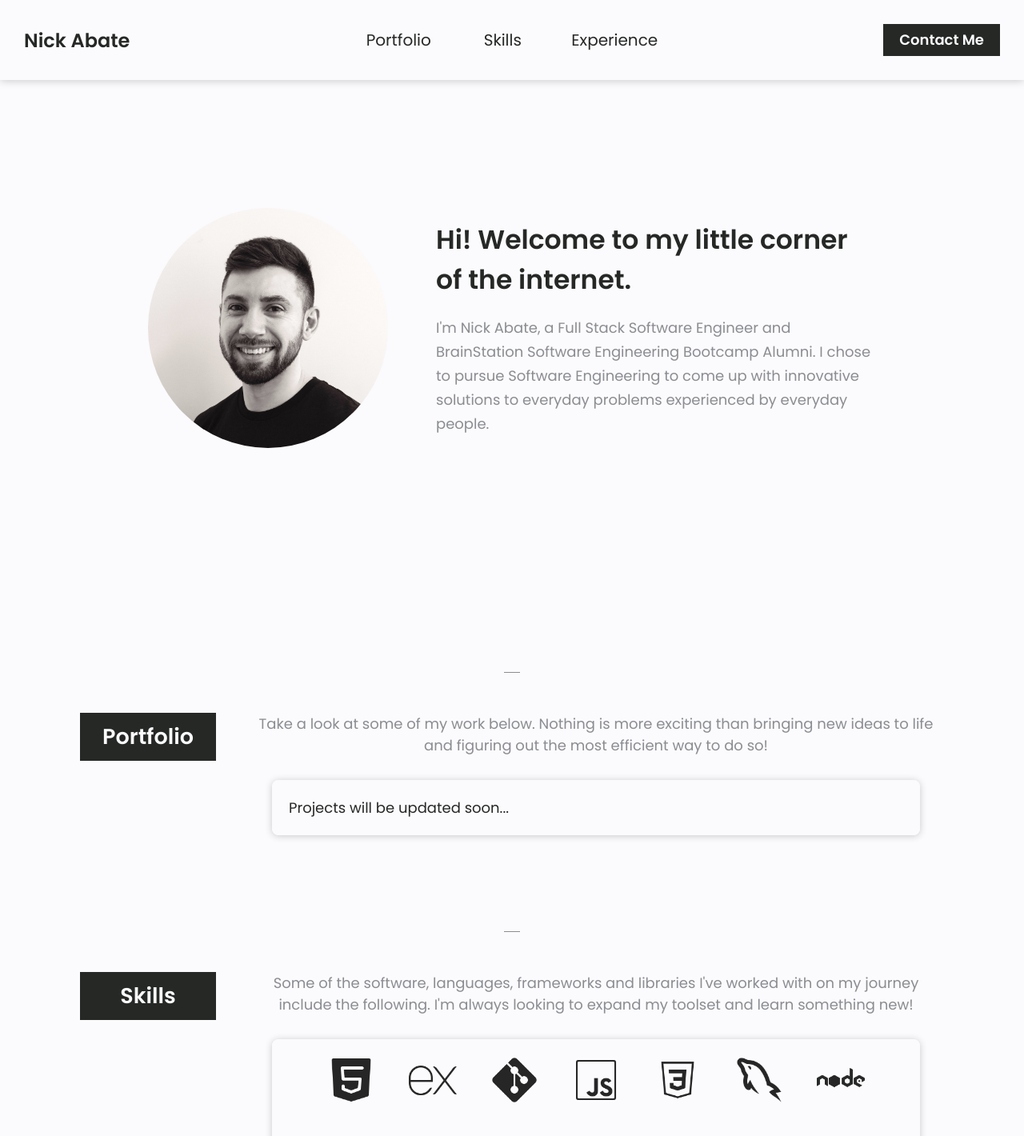
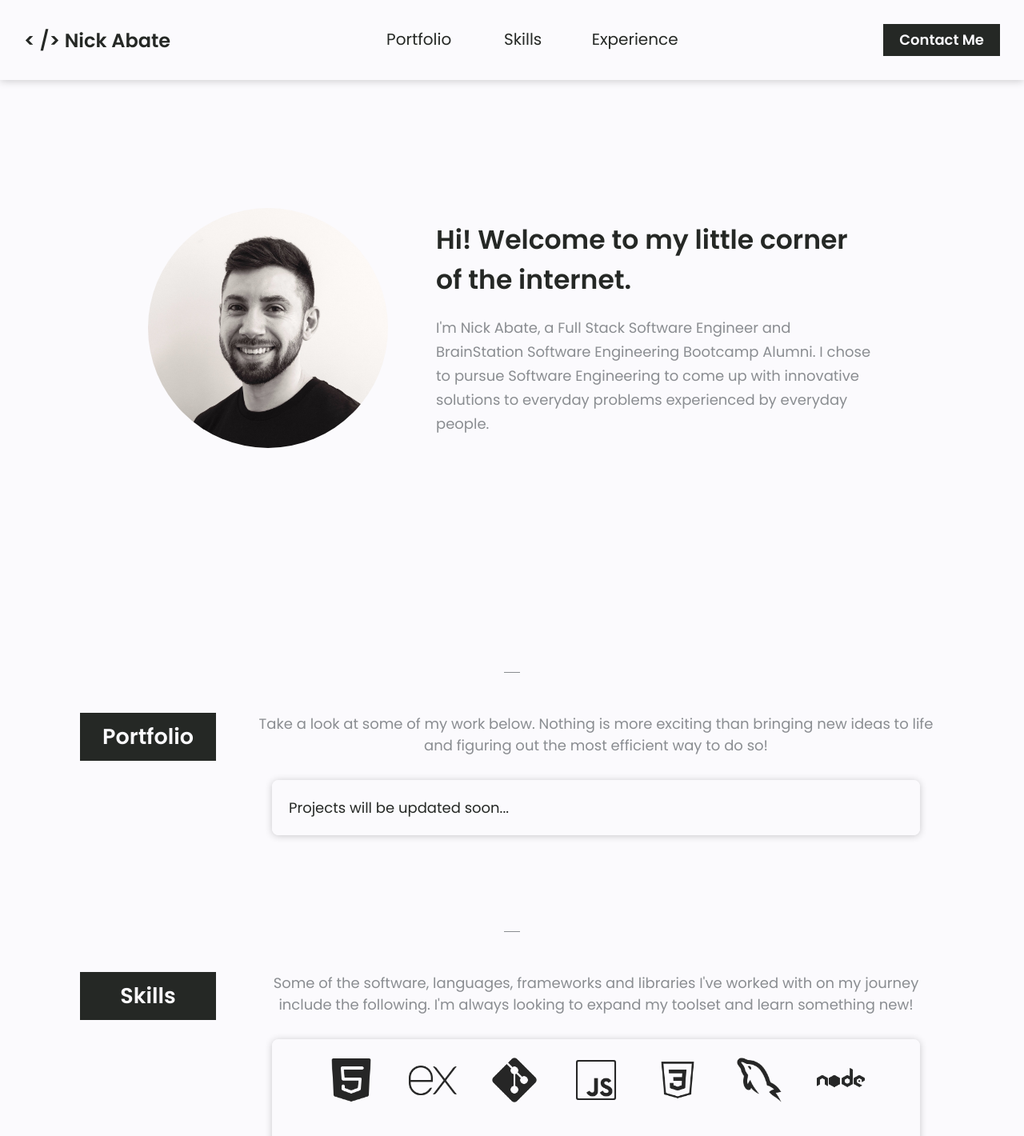
Before and after one commit to nickabate/portfolio, a React (Create React App) app: page / in a window 1280 px wide. Shown: the top 1420 px of the page at 80% size. Built offline with nearby package versions, Linux system fonts and the light colour scheme.

Commit message:
Hover effects and header logo.

```diff
--- a/src/components/Footer/Footer.scss
+++ b/src/components/Footer/Footer.scss
@@ -21,5 +21,11 @@
     width: 4rem;
     height: 4rem;
     filter: contrast(70%);
+
+    &:hover {
+      transition: all 0.1s;
+      filter: contrast(30%);
+      transform: scale(1.2);
+    }
   }
 }
--- a/src/components/Header/Header.js
+++ b/src/components/Header/Header.js
@@ -12,7 +12,7 @@ export default function Header() {
     <header id="header" className="header">
       <div className="header__container">
         <Link className="header__home" href="/">
-          Nick Abate
+          &lt; &#47;&gt; Nick Abate
         </Link>
         <ul className="header__links">
           <li
--- a/src/components/Header/Header.scss
+++ b/src/components/Header/Header.scss
@@ -43,6 +43,7 @@
     // margin-right: 2rem;
     font-size: 2rem;
     cursor: pointer;
+    border-bottom: 0.2rem solid $secondary;
 
     &:hover {
       font-weight: 600;
--- a/src/components/Skills/Skills.js
+++ b/src/components/Skills/Skills.js
@@ -41,12 +41,12 @@ export default function Skills() {
             <img className="skills__icon" src={mysql} alt="mysql" />
             <img className="skills__icon" src={nodejs} alt="nodejs" />
             <img className="skills__icon" src={react} alt="react" />
+            <img className="skills__icon" src={netlify} alt="netlify" />
             <img className="skills__icon" src={sass} alt="sass" />
             <img className="skills__icon" src={figma} alt="figma" />
             <img className="skills__icon" src={vscode} alt="vscode" />
+            <img className="skills__icon" src={npm} alt="npm" />
             <img className="skills__icon" src={axios} alt="axios" />
-            <img className="skills__icon" src={netlify} alt="netlify" />
-            <img className="skills__icon" src={npm} alt="npm" />
             <img className="skills__icon" src={github} alt="github" />
             <img className="skills__icon" src={heroku} alt="heroku" />
             <img className="skills__icon" src={jira} alt="jira" />
--- a/src/components/Skills/Skills.scss
+++ b/src/components/Skills/Skills.scss
@@ -48,5 +48,11 @@
     width: 6rem;
     height: 6rem;
     filter: contrast(70%);
+
+    &:hover {
+      transition: all 0.1s;
+      filter: contrast(30%);
+      transform: scale(1.2);
+    }
   }
 }
--- a/src/pages/Home/Home.scss
+++ b/src/pages/Home/Home.scss
@@ -16,5 +16,11 @@
     margin: 0 auto;
     display: block;
     cursor: pointer;
+
+    &:hover {
+      transition: all 0.1s;
+      filter: contrast(30%);
+      transform: scale(1.2);
+    }
   }
 }
```
